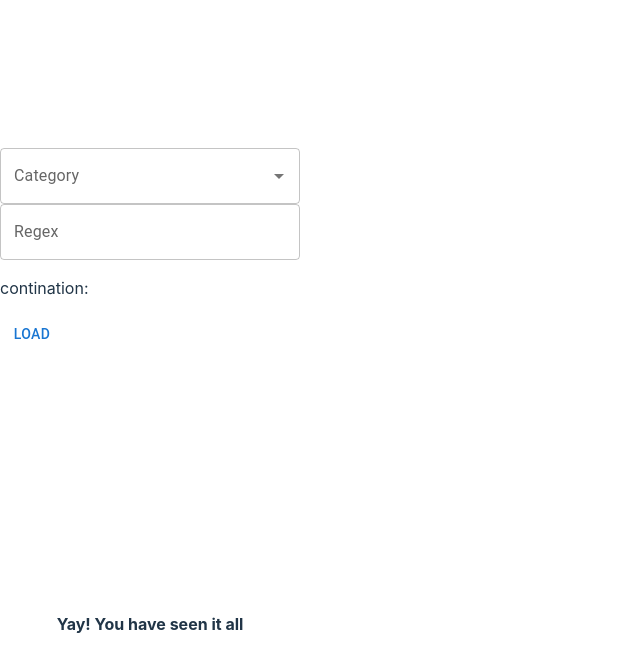
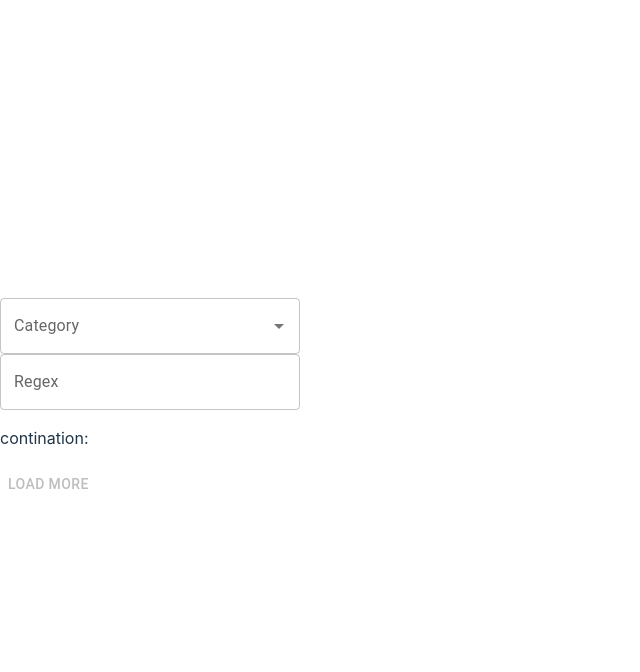
Before and after one commit to mmachenry/whats-a-word-that, a React (Vite) app: page / in a window 1280 px wide. Shown: the top 672 px of the page, without its empty margins (0-640 px from the left). Built offline with nearby package versions, Linux system fonts and the light colour scheme.

Commit message:
bed time

```diff
--- a/src/App.tsx
+++ b/src/App.tsx
@@ -1,7 +1,6 @@
 import { useState } from 'react'
 import Autocomplete from '@mui/material/Autocomplete'
 import TextField from '@mui/material/TextField'
-import Button from '@mui/material/Button'
 import MemberOutput from './components/MemberOutput'
 import axios from 'axios'
 
@@ -24,7 +23,7 @@ function App() {
   }
 
   const loadMembers = () => {
-    let url = "https://" + wikiHost + "/w/api.php?action=query&list=categorymembers&origin=*&format=json&cmlimit=100&cmtitle=Category:" + category
+    let url = "https://" + wikiHost + "/w/api.php?action=query&list=categorymembers&origin=*&format=json&cmlimit=10&cmtitle=Category:" + category
     if (continuation) {
       url += "&cmcontinue=" + continuation
     }
@@ -32,8 +31,9 @@ function App() {
     axios.get(url).then((result) => {
       setContinuation(result.data.continue?.cmcontinue)
       const newMembers = result.data.query.categorymembers
-      const newSubCategories = newMembers.filter((item) => item.ns == 14).map((item) => item.title)
-      const newPages = newMembers.filter((item) => item.ns == 0).map((item) => item.title)
+      //const newSubCategories = newMembers.filter((item) => item.ns == 14).map((item) => item.title)
+      //const newPages = newMembers.filter((item) => item.ns == 0).map((item) => item.title)
+      const newPages = newMembers.map((item) => item.title)
       setPages([...pages, ...newPages])
       setSubCategories([...subCategories, newSubCategories])
     })
@@ -75,12 +75,11 @@ function App() {
       />
 
       <p>contination: {continuation}</p>
-      <Button onClick={loadMembers}>Load</Button>
 
       <MemberOutput
         members={matches}
         host={wikiHost}
-        hasMore={continuation}
+        hasMore={typeof(continuation) === 'string'}
         next={loadMembers}
         />
     </>
--- a/src/components/MemberOutput.tsx
+++ b/src/components/MemberOutput.tsx
@@ -1,13 +1,33 @@
 import InfiniteScroll from 'react-infinite-scroll-component'
+import Button from '@mui/material/Button'
 
 interface IProps {
   host: string;
   members: string[];
+  hasMore: boolean;
 }
 
 export default (props: IProps) => {
+// /*
   return (
     <>
+      {props.members.map((item,idx) => (
+        <div key={idx}>{idx} {item}</div>
+      ))}
+      <Button
+        onClick={props.next}
+        disabled={!props.hasMore}
+        >
+        Load more
+      </Button>
+    </>
+  )
+// */
+
+ /*
+  return (
+    <>
+        <p>{props.hasMore?"has more":"no more"}</p>
       <div
         id="scrollableDiv"
         style={{
@@ -37,4 +57,5 @@ export default (props: IProps) => {
       </div>
     </>
   )
+// */
 }
```
Also changed, not shown: 1 other file (tests, documents, lock files or other folders).
